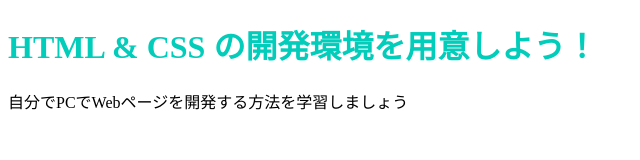
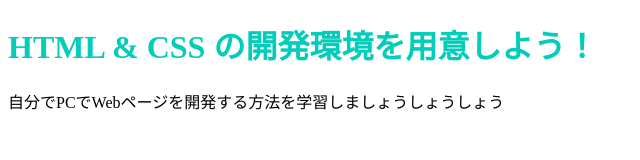
Before and after one commit to ukisu/ukisu.github.io, a plain HTML site: page index.html in a window 1280 px wide. Shown: the full height of the page, 0-640 px from the left. Drawn offline with Linux system fonts and the light colour scheme.

Commit message:
Update index.html

```diff
--- a/index.html
+++ b/index.html
@@ -7,6 +7,6 @@
   </head>
   <body>
     <h1 class="title">HTML & CSS の開発環境を用意しよう！</h1>
-    <p>自分でPCでWebページを開発する方法を学習しましょう</p>
+    <p>自分でPCでWebページを開発する方法を学習しましょうしょうしょう</p>
   </body>
 </html>
```
